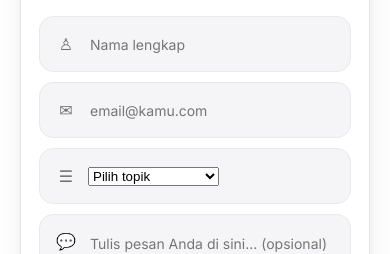
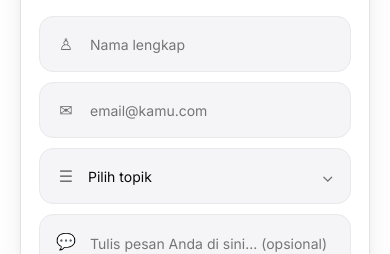
Before and after one commit to LionerHakim/JRHs, a React (Vite) app: page / in a window 390 px wide. Shown: the part 3483-3737 px from the top of the page. Built offline with nearby package versions, Linux system fonts and the light colour scheme.

Commit message:
Style Contact topic selector responsively

```diff
--- a/src/index.css
+++ b/src/index.css
@@ -668,6 +668,7 @@ main {
 }
 
 .contact-field input,
+.contact-field select,
 .contact-field textarea {
   width: 100%;
   min-width: 0;
@@ -679,10 +680,22 @@ main {
   font-size: 14px;
 }
 
-.contact-field input {
+.contact-field input,
+.contact-field select {
   min-height: 54px;
 }
 
+
+.contact-field select {
+  appearance: none;
+  cursor: pointer;
+}
+
+.contact-field:has(select)::after {
+  content: '⌄';
+  color: var(--smoke);
+  pointer-events: none;
+}
 
 .contact-message {
   align-items: flex-start;
```
